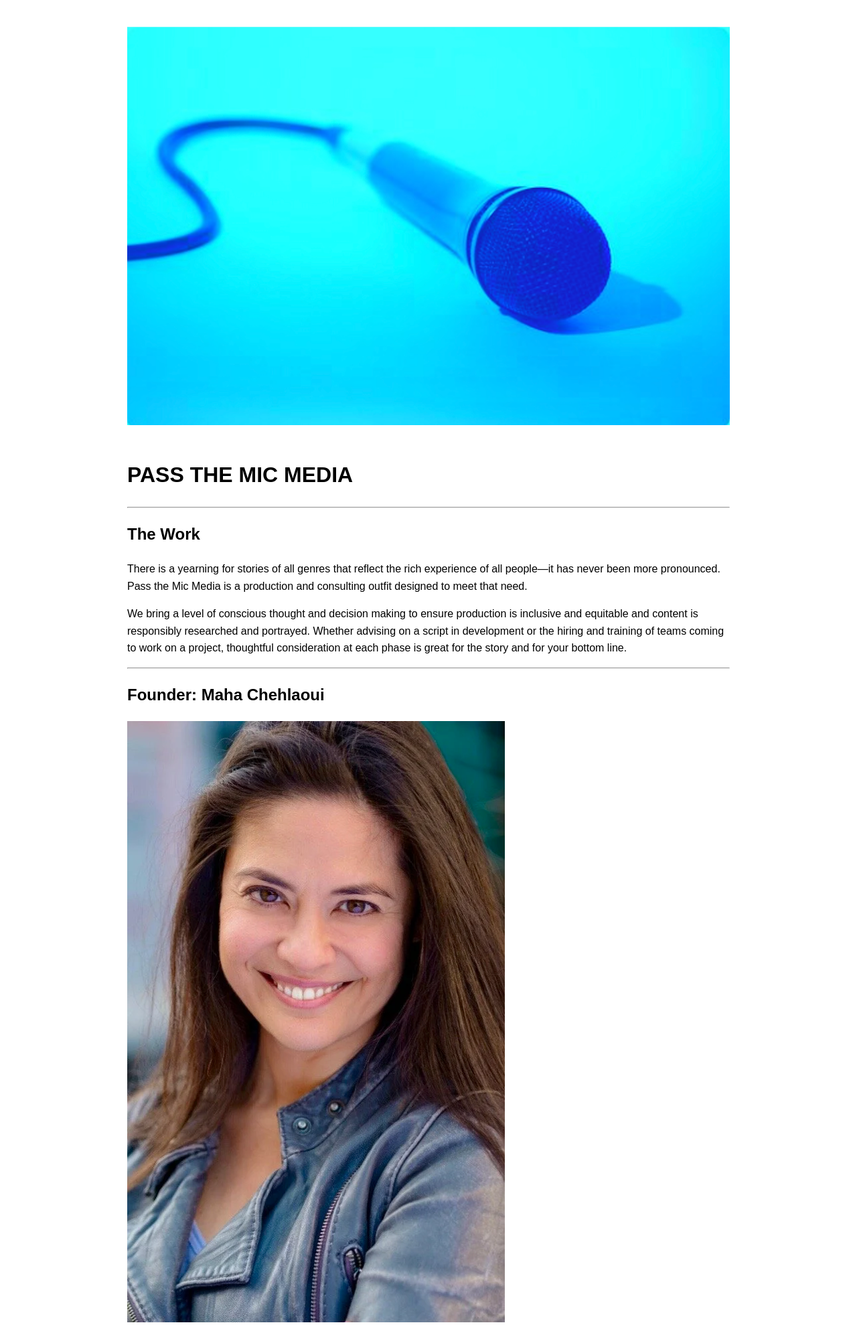
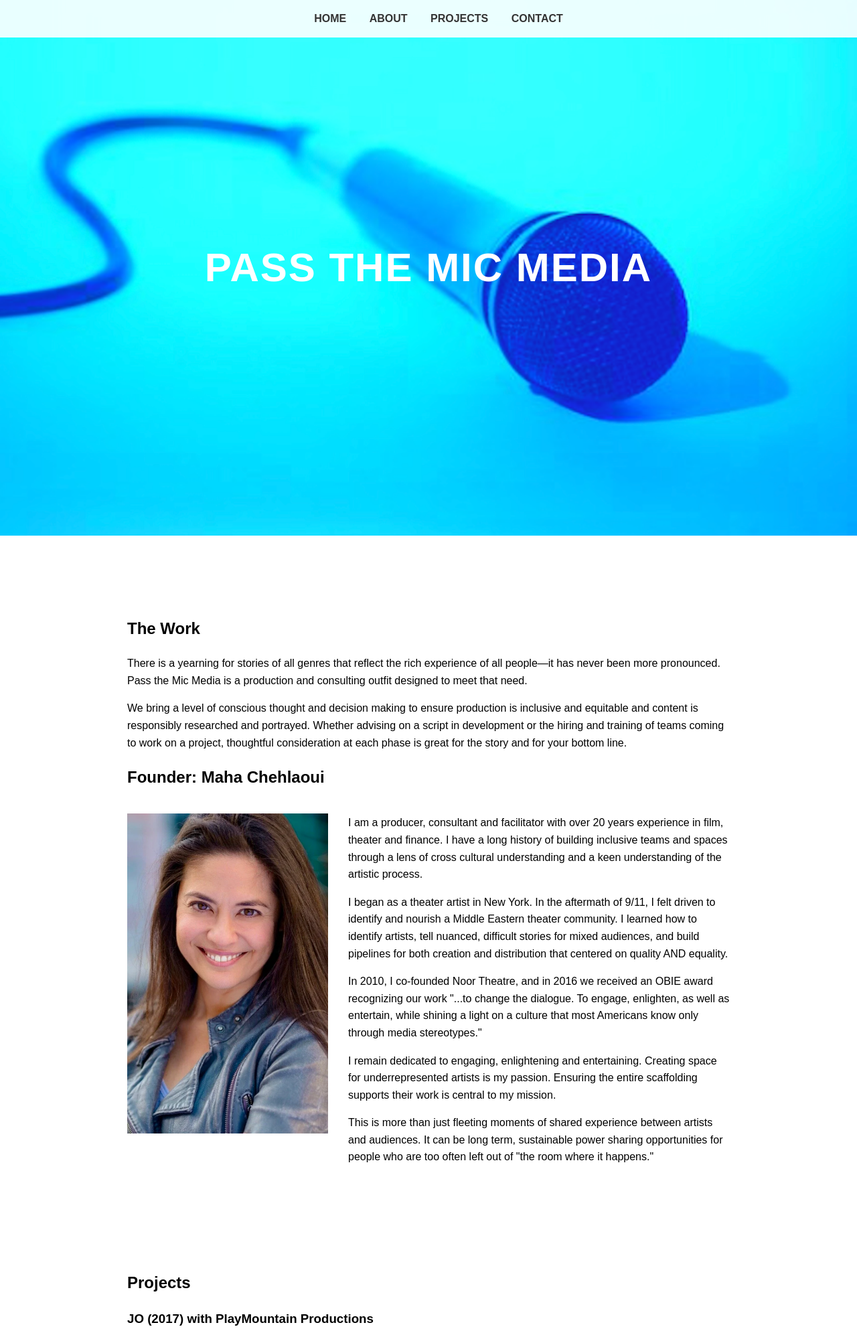
Before and after one commit to passthemicmedia/passthemicmedia.github.io, a plain HTML site: page index.html in a window 1280 px wide. Shown: the top 1988 px of the page at 67% size. Drawn offline with Linux system fonts and the light colour scheme.

Commit message:
Update index.html

```diff
--- a/index.html
+++ b/index.html
@@ -3,18 +3,102 @@
 <head>
   <title>Pass the Mic Media</title>
   <meta name="viewport" content="width=device-width, initial-scale=1">
+
+  <style>
+    body {
+      font-family: Arial, sans-serif;
+      margin: 0;
+      line-height: 1.6;
+    }
+
+    /* NAV */
+    nav {
+      position: fixed;
+      top: 0;
+      width: 100%;
+      text-align: center;
+      padding: 15px;
+      background: rgba(255,255,255,0.9);
+      z-index: 1000;
+    }
+
+    nav a {
+      margin: 0 15px;
+      text-decoration: none;
+      color: #333;
+      font-weight: bold;
+    }
+
+    /* HERO */
+    .hero {
+      position: relative;
+      height: 100vh;
+      background-image: url('Bacground.webp');
+      background-size: cover;
+      background-position: center;
+      display: flex;
+      align-items: center;
+      justify-content: center;
+      text-align: center;
+      color: white;
+    }
+
+    .hero h1 {
+      font-size: 60px;
+      letter-spacing: 2px;
+    }
+
+    /* SECTIONS */
+    section {
+      max-width: 900px;
+      margin: 80px auto;
+      padding: 20px;
+    }
+
+    img {
+      max-width: 100%;
+      margin: 15px 0;
+    }
+
+    /* FOUNDER LAYOUT */
+    .founder {
+      display: flex;
+      gap: 30px;
+      align-items: flex-start;
+    }
+
+    .founder img {
+      width: 300px;
+      flex-shrink: 0;
+    }
+
+    /* MOBILE */
+    @media (max-width: 700px) {
+      .founder {
+        flex-direction: column;
+      }
+    }
+  </style>
 </head>
 
-<body style="font-family: Arial, sans-serif; max-width: 900px; margin: 40px auto; line-height: 1.6;">
+<body>
+
+  <!-- NAV -->
+  <nav>
+    <a href="#home">HOME</a>
+    <a href="#about">ABOUT</a>
+    <a href="#projects">PROJECTS</a>
+    <a href="#contact">CONTACT</a>
+  </nav>
 
   <!-- HERO -->
-  <img src="Bacground.webp" style="width:100%; margin-bottom:20px;">
+  <div id="home" class="hero">
+    <h1>PASS THE MIC MEDIA</h1>
+  </div>
 
-  <h1>PASS THE MIC MEDIA</h1>
+  <!-- ABOUT / WORK -->
+  <section id="about">
 
-  <hr>
-
-  <!-- THE WORK -->
     <h2>The Work</h2>
 
     <p>
@@ -28,9 +112,6 @@
       thoughtful consideration at each phase is great for the story and for your bottom line.
     </p>
 
-  <hr>
-
-  <!-- FOUNDER -->
     <h2>Founder: Maha Chehlaoui</h2>
 
     <div class="founder">
@@ -57,10 +138,19 @@
           I remain dedicated to engaging, enlightening and entertaining. Creating space for underrepresented artists is my passion.
           Ensuring the entire scaffolding supports their work is central to my mission.
         </p>
+
+        <p>
+          This is more than just fleeting moments of shared experience between artists and audiences.
+          It can be long term, sustainable power sharing opportunities for people who are too often left out of "the room where it happens."
+        </p>
       </div>
     </div>
 
+  </section>
+
   <!-- PROJECTS -->
+  <section id="projects">
+
     <h2>Projects</h2>
 
     <!-- JO -->
@@ -72,7 +162,7 @@
       Written & directed by Justine Wolf Williams. Full length feature currently in development.
     </p>
 
-  <img src="jo-001-hires_orig.webp" style="width:100%; margin: 10px 0;">
+    <img src="jo-001-hires_orig.webp">
 
     <!-- BROTHERS -->
     <h3>BROTHERS (2018) with MMP</h3>
@@ -82,11 +172,10 @@
       Written & directed by Mike Mosallam, this short film sheds light on LGBT issues in a familial, religious space.
     </p>
 
-  <div style="position: relative; padding-bottom: 56.25%; height: 0; margin: 10px 0;">
+    <div style="position: relative; padding-bottom: 56.25%; height: 0;">
       <iframe src="https://www.youtube.com/embed/RtQj1QTUahU"
-      style="position: absolute; top:0; left:0; width:100%; height:100%;"
-      frameborder="0" allowfullscreen>
-    </iframe>
+        style="position:absolute; width:100%; height:100%;"
+        frameborder="0" allowfullscreen></iframe>
     </div>
 
     <!-- UBUNTU -->
@@ -97,16 +186,17 @@
       When pushed to face their individual fears, they realize that staying true to themselves while supporting one another is what matters.
     </p>
 
-  <div style="position: relative; padding-bottom: 56.25%; height: 0; margin: 10px 0;">
+    <div style="position: relative; padding-bottom: 56.25%; height: 0;">
       <iframe src="https://www.youtube.com/embed/EL31xJJvKi8"
-      style="position: absolute; top:0; left:0; width:100%; height:100%;"
-      frameborder="0" allowfullscreen>
-    </iframe>
+        style="position:absolute; width:100%; height:100%;"
+        frameborder="0" allowfullscreen></iframe>
     </div>
 
-  <hr>
+  </section>
 
   <!-- CONTACT / SERVICES -->
+  <section id="contact">
+
     <h2>Learn More and Contact</h2>
 
     <p>There are a variety of ways we can partner:</p>
@@ -129,7 +219,6 @@
 
     <hr>
 
-  <!-- CONTACT FORM -->
     <h2>Contact</h2>
 
     <form action="https://formspree.io/f/YOUR-ID" method="POST">
@@ -141,5 +230,7 @@
       <button type="submit">Submit</button>
     </form>
 
+  </section>
+
 </body>
 </html>
```
Lines whose indentation alone changed are shown as unchanged.
